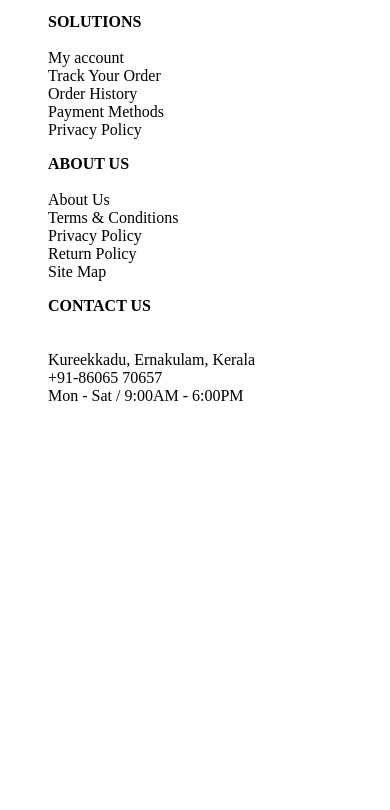
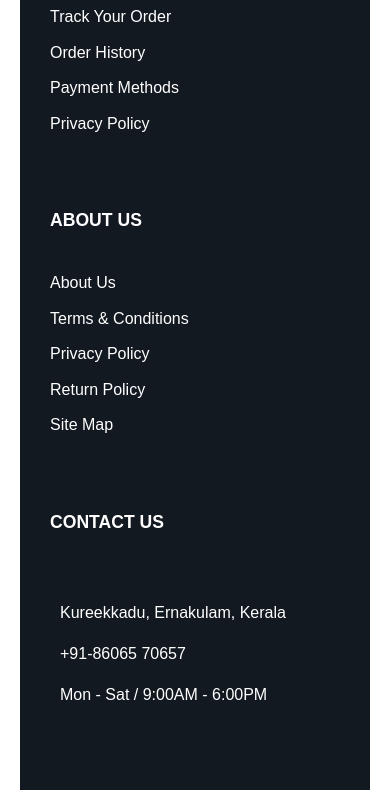
Before and after one commit to ANITJOHNSAJI/e-commerce, a Django app: template epro/templates/product.html in a window 390 px wide; the page is wider, and only the part inside the window is pictured. Shown: the part 735-1545 px from the top of that part. Before the commit the page ends 1136 px from the top of that part, so only its background shows below. Run offline with Django 3.2, Linux system fonts and the light colour scheme; the template is opened without the code that fills it, so the values that code supplies are empty.

Commit message:
files updated

```diff
--- a/epro/eapp/views.py
+++ b/epro/eapp/views.py
@@ -9,7 +9,7 @@ from django.core.mail import send_mail
 from django.conf import settings
 import random
 from datetime import datetime, timedelta
-from.models import *
+from . models import *
 from django.contrib.auth.decorators import login_required
 
 # user homepage
--- a/epro/static/css/product.css
+++ b/epro/static/css/product.css
@@ -1,137 +1,216 @@
-/* order_success.css */
-
-/* Basic Reset */
+/* General Reset */
 * {
     margin: 0;
     padding: 0;
     box-sizing: border-box;
+    font-family: Arial, sans-serif;
+    width: 100%;
 }
 
-/* Body and layout */
+/* Body Styles */
 body {
-    font-family: 'Arial', sans-serif;
-    background-color: #f5f5f5; /* Light grey background */
-    color: #232f3e; /* Amazon dark text color */
-    margin: 0;
+    background-color: #f5f5f5;
+    color: #111;
+    line-height: 1.6;
 }
 
-/* Navigation */
+/* Navbar Styles */
 .navbar {
+    background-color: #131921;
+    color: white;
     display: flex;
     justify-content: space-between;
+    padding: 15px 30px;
     align-items: center;
-    background-color: #131921; /* Amazon dark blue background */
-    padding: 10px 20px;
 }
 
-.navbar .logo {
-    color: #ff9900; /* Amazon Yellow */
-    font-size: 1.5em;
-    font-weight: bold;
+.navbar .logo img {
+    width: 120px;
 }
 
-.nav-links {
-    display: flex;
-    gap: 20px;
+.navbar .nav-links a {
+    color: white;
+    text-decoration: none;
+    padding: 10px 15px;
+    margin: 0 10px;
+    font-weight: 600;
 }
 
-.nav-links a {
-    color: #ffffff;
-    text-decoration: none;
-    font-size: 1.1em;
-    padding: 5px 10px;
-    transition: background-color 0.3s ease;
+.navbar .nav-links a:hover {
+    background-color: #ff9900;
+    border-radius: 5px;
 }
 
-.nav-links a:hover {
-    background-color: #ff9900; /* Amazon yellow background on hover */
-    color: #232f3e; /* Change text to dark gray when hovered */
-    border-radius: 3px;
+/* Main Content Area */
+.main-content {
+    display: flex;
+    flex-direction: column;
+    align-items: center;
+    padding: 20px;
+    max-width: 1200px;
+    margin: 0 auto;
+    background-color: white;
 }
 
-/* Main Content */
-.main-content {
-    margin: 30px auto;
-    padding: 0 20px;
-    max-width: 1200px;
+.main-content h1 {
+    font-size: 2.5em;
+    margin-bottom: 20px;
+    color: #232f3e;
 }
 
-h1 {
-    font-size: 2.5em;
-    color: #232f3e; /* Dark text color */
-    margin-bottom: 20px;
-    text-align: center;
-}
-
+/* Gallery Styles */
 .gallery {
     display: flex;
     flex-wrap: wrap;
-    gap: 20px;
+    gap: 30px;
     justify-content: center;
+    width: 100%;
 }
 
 .gallery-item {
-    background-color: #ffffff;
-    border: 1px solid #ddd;
-    border-radius: 5px;
-    overflow: hidden;
-    box-shadow: 0 4px 8px rgba(0, 0, 0, 0.1);
+    width: 300px;
+    text-align: center;
 }
 
 .gallery-item img {
     width: 100%;
-    border-bottom: 1px solid #ddd;
+    height: auto;
+    border-radius: 10px;
+    box-shadow: 0 2px 10px rgba(0, 0, 0, 0.1);
 }
 
+/* Image Info Styles */
 .image-info {
-    padding: 20px;
+    text-align: center;
+    margin-top: 20px;
 }
 
-.image-info p {
+.image-title {
+    font-size: 1.5em;
+    color: #232f3e;
+    margin-bottom: 5px;
+}
+
+.image-date, .image-course {
     font-size: 1.1em;
-    color: #232f3e;
+    color: #777;
     margin-bottom: 10px;
 }
 
-.image-info .image-title {
-    font-weight: bold;
-    font-size: 1.3em;
-}
-
-.image-info .image-course {
-    font-style: italic;
-    color: #ff9900; /* Highlight with Amazon yellow */
-}
-
-/* Buttons */
 button {
-    font-size: 1.1em;
-    background-color: #ff9900; /* Amazon yellow */
-    color: #ffffff;
+    background-color: #ff9900;
+    color: white;
+    padding: 10px 20px;
     border: none;
-    padding: 10px 20px;
     border-radius: 5px;
     cursor: pointer;
+    font-size: 1em;
     margin-top: 10px;
-    transition: background-color 0.3s ease;
 }
 
 button:hover {
-    background-color: #ff8c00; /* Darker yellow on hover */
+    background-color: #ff7a00;
 }
 
-a {
-    text-decoration: none;
+button:disabled {
+    background-color: #cccccc;
 }
 
-/* Responsive Design */
+/* Footer Styling */
+.foot {
+    background-color: #131921;
+    color: white;
+    display: flex;
+    justify-content: space-between;
+    padding: 40px 20px;
+    margin-top: 30px;
+    flex-wrap: wrap;
+    gap: 20px; /* Ensures spacing between columns */
+}
+
+.foot1, .foot2, .foot3, .foot4 {
+    width: 23%;
+    min-width: 250px; /* Prevent columns from becoming too narrow */
+    padding: 10px;
+    flex-grow: 1; /* Allows for flexible width */
+}
+
+.foot img {
+    width: 50px;
+    margin-bottom: 10px;
+}
+
+.foot img.footimg {
+    width: 100px;
+}
+
+.foot ul {
+    list-style-type: none;
+    padding: 0;
+}
+
+.foot ul li {
+    margin-bottom: 10px;
+}
+
+.foot ul li b {
+    font-size: 1.1rem;
+    font-weight: bold;
+}
+
+.foot ul li a {
+    color: white;
+    text-decoration: none;
+    font-size: 14px;
+}
+
+.foot ul li a:hover {
+    text-decoration: underline;
+}
+
+/* Contact Icons */
+.bi {
+    margin-right: 10px;
+    font-size: 1.2rem;
+}
+
+/* Responsive Styles */
 @media (max-width: 768px) {
-    .gallery {
+    .navbar .logo img {
+        width: 100px;
+    }
+    .navbar .nav-links {
+        display: flex;
+        flex-direction: column;
+        align-items: flex-start;
+    }
+    .foot {
         flex-direction: column;
         align-items: center;
     }
 
-    .gallery-item {
+    .foot1, .foot2, .foot3, .foot4 {
         width: 80%;
+        margin-bottom: 20px;
+    }
+
+    .gallery {
+        grid-template-columns: 1fr 1fr;
     }
 }
+
+@media (max-width: 480px) {
+    .foot {
+        flex-direction: column;
+        align-items: center;
+    }
+
+    .foot1, .foot2, .foot3, .foot4 {
+        width: 100%;
+        margin-bottom: 20px;
+    }
+
+    .gallery {
+        grid-template-columns: 1fr;
+    }
+}
--- a/epro/templates/product.html
+++ b/epro/templates/product.html
@@ -1,3 +1,4 @@
+{% load static %}
 <!DOCTYPE html>
 <html lang="en">
     <head>
@@ -5,6 +6,7 @@
         <meta name="viewport" content="width=device-width, initial-scale=1.0">
 
         <title>Product Details</title>
+        <link rel="stylesheet" href="{% static 'css/product.css' %}">
     </head>
     <body>
         <nav class="navbar">
```
Also changed, not shown: epro/static/css/checkout.css (added, +212 -0 lines), epro/db.sqlite3.
